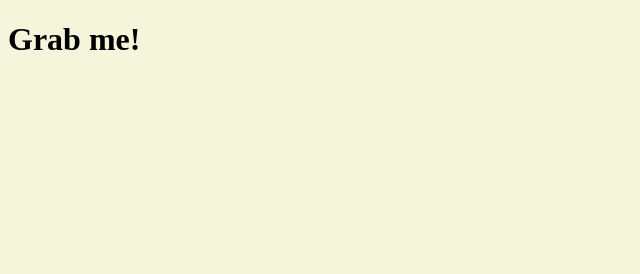
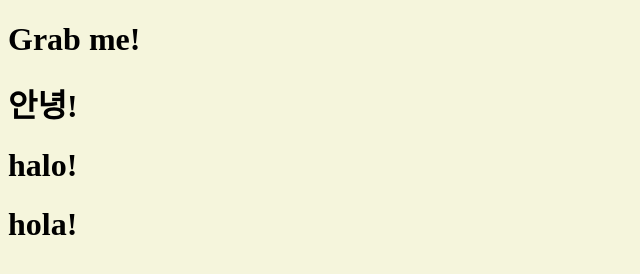
Before and after one commit to chae-heechan/Nomad_Coder_VanillaJS_Chrome_Clone, a plain HTML site: page index.html in a window 1280 px wide. Shown: the whole page, without its empty margins (0-640 px from the left). Drawn offline with Linux system fonts and the light colour scheme.

Commit message:
serching for elements

```diff
--- a/index.html
+++ b/index.html
@@ -10,6 +10,15 @@
 <body>
     <div class="hello">
         <h1>Grab me!</h1>
+        <h1>안녕!</h1>
+    </div>
+
+    <div class="hello">
+        <h1>halo!</h1>
+    </div>
+
+    <div class="hello">
+        <h1>hola!</h1>
     </div>
     <script src="script.js"></script>
 </body>
--- a/script.js
+++ b/script.js
@@ -1,3 +1,3 @@
-const title = document.querySelector(".hello h1");
+const title = document.querySelectorAll(".hello h1");
 
 console.log(title);
```
